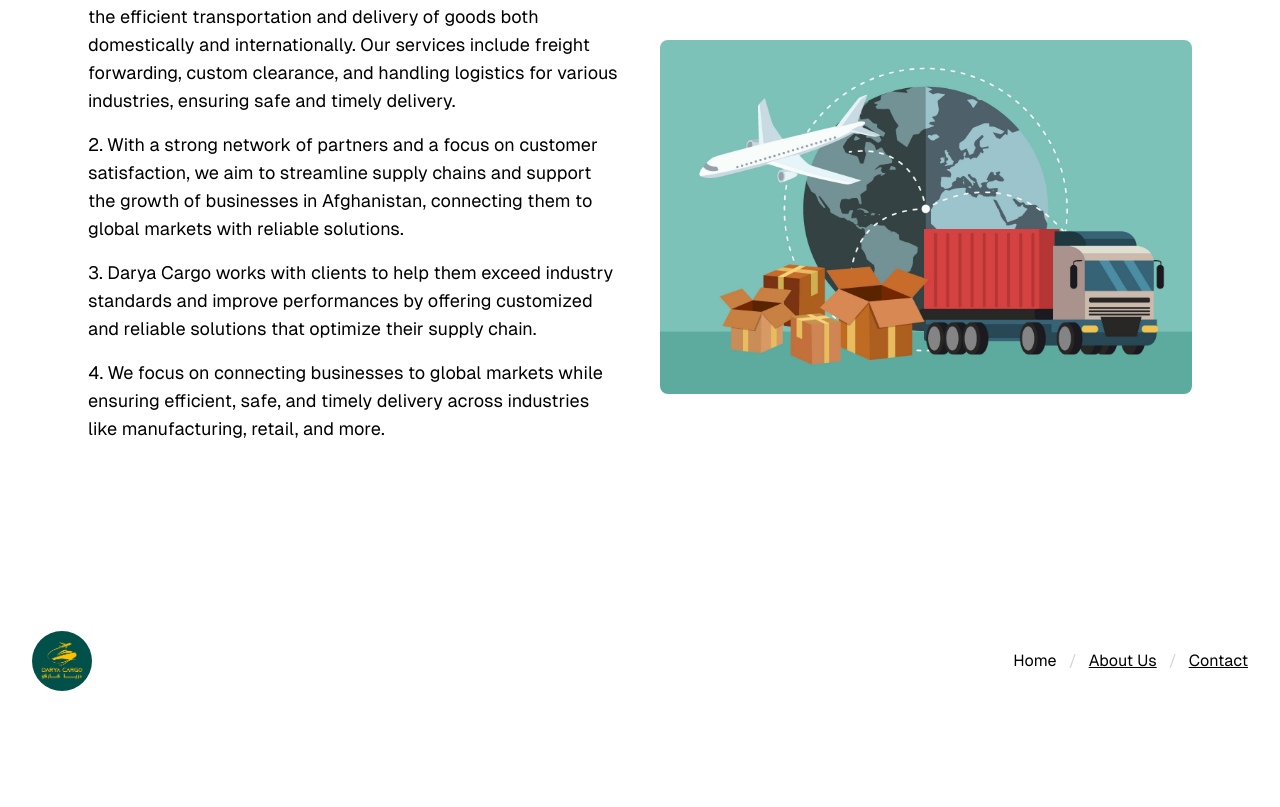
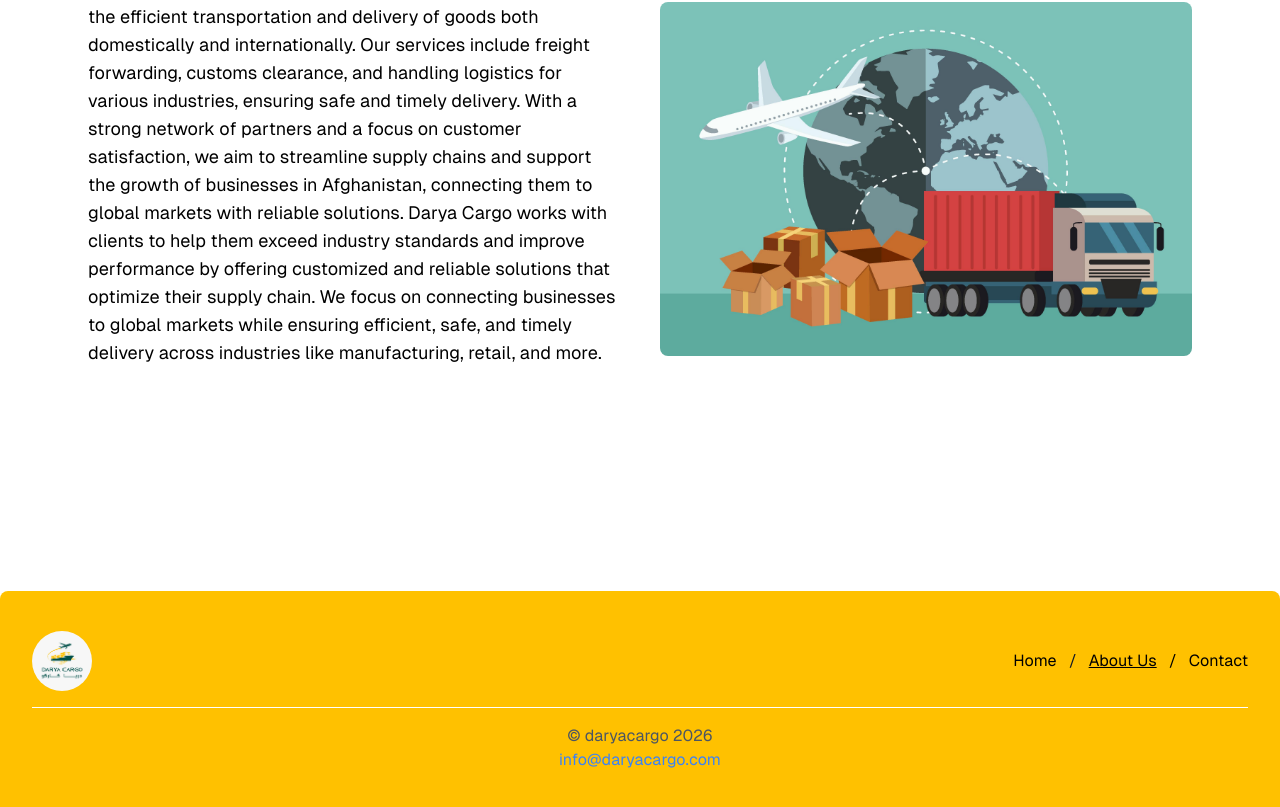
Before and after one commit to AliSinaYOusofi/darya-cargo, a Next.js app: page /about in a window 1280 px wide. Shown: the part 327-1134 px from the top of the page. Before the commit the page ends 1058 px from the top, so only its background shows below. Built offline with nearby package versions, Linux system fonts and the light colour scheme.

Commit message:
added: icons for riverDarya and changed: footer

```diff
--- a/app/about/page.jsx
+++ b/app/about/page.jsx
@@ -12,30 +12,18 @@ export default function Page() {
     return (
         <div className="flex flex-col items-center p-6 min-h-screen">
             <div className="w-full max-w-6xl p-6 rounded-lg">
-                <h1 className="text-4xl md:text-8xl font-bold mb-10 text-center">Darya Cargo</h1>
+                <h1 className="text-4xl md:text-8xl font-bold mb-10 text-center text-[#064f47]">Darya Cargo</h1>
 
                 <div className="flex flex-col md:flex-row items-center md:space-x-10">
                     <div className="flex-1 mb-8 md:mb-0">
                         <p className="text-lg mb-4">
-                            1. We are a cargo company based in Afghanistan, specializing in the efficient transportation and delivery of goods both domestically and internationally. Our services include freight forwarding, custom clearance, and handling logistics for various industries, ensuring safe and timely delivery.
-                        </p>
-
-                        <p className="text-lg mb-4">
-                            2. With a strong network of partners and a focus on customer satisfaction, we aim to streamline supply chains and support the growth of businesses in Afghanistan, connecting them to global markets with reliable solutions.
-                        </p>
-
-                        <p className="text-lg mb-4">
-                            3. Darya Cargo works with clients to help them exceed industry standards and improve performances by offering customized and reliable solutions that optimize their supply chain.
-                        </p>
-
-                        <p className="text-lg mb-4">
-                            4. We focus on connecting businesses to global markets while ensuring efficient, safe, and timely delivery across industries like manufacturing, retail, and more.
+                            We are a cargo company based in Afghanistan, specializing in the efficient transportation and delivery of goods both domestically and internationally. Our services include freight forwarding, customs clearance, and handling logistics for various industries, ensuring safe and timely delivery. With a strong network of partners and a focus on customer satisfaction, we aim to streamline supply chains and support the growth of businesses in Afghanistan, connecting them to global markets with reliable solutions. Darya Cargo works with clients to help them exceed industry standards and improve performance by offering customized and reliable solutions that optimize their supply chain. We focus on connecting businesses to global markets while ensuring efficient, safe, and timely delivery across industries like manufacturing, retail, and more.
                         </p>
                     </div>
 
                     <div className="flex-1">
                         <Image
-                            className="  rounded-lg"
+                            className="rounded-lg"
                             src={CargoImage}
                             alt="Cargo Image"
                             priority
--- a/components/Footer.jsx
+++ b/components/Footer.jsx
@@ -1,19 +1,19 @@
 import Image from 'next/image'
 import React from 'react'
 import { FaFacebook, FaInstagram, FaWhatsapp } from 'react-icons/fa'
-import Logo from '/public/images/logo.jpg'
+import Logo from '../public/images/WhatsApp Image 2024-10-13 at 13.36.48_3da1269d.jpg'
 import { usePathname } from 'next/navigation';
 
 export default function Footer() {
-
     const pathname = usePathname();
+    const currentYear = new Date().getFullYear();
     return (
-        <footer className="mt-auto w-full max-w-[85rem] py-10 px-4 sm:px-6 lg:px-8 mx-auto">
+        <footer className="mt-auto w-full py-10 px-4 sm:px-6 lg:px-8 mx-auto bg-[#ffc100] rounded-tr-lg rounded-tl-lg">
             <div className="flex md:flex-row items-center justify-between flex-wrap flex-col gap-y-4">
                 <div>
                     <a className="mx-auto text-xl font-semibold text-black focus:outline-none" href="/">
                         <Image
-                            className=" h-[40px] w-[40px]  md:w-[60px] md:h-[60px]  rounded-full"
+                            className="h-[40px] w-[40px] md:w-[60px] md:h-[60px] rounded-full"
                             src={Logo}
                             alt="Cargo Image"
                             priority
@@ -22,34 +22,31 @@ export default function Footer() {
                 </div>
 
                 <ul className="text-center ">
-                    <li className="inline-block  relative pe-8 last:pe-0 last-of-type:before:hidden before:absolute before:top-1/2 before:end-3 before:-translate-y-1/2 before:content-['/'] before:text-gray-300">
+                    <li className="inline-block relative pe-8 last:pe-0 last-of-type:before:hidden before:absolute before:top-1/2 before:end-3 before:-translate-y-1/2 before:content-['/'] before:text-gray-900">
                         <a className={`relative ${pathname === "/" ? " underline" : ""}`} href="/">
                             Home
                         </a>
                     </li>
-                    <li className="inline-block relative pe-8 last:pe-0 last-of-type:before:hidden before:absolute before:top-1/2 before:end-3 before:-translate-y-1/2 before:content-['/'] before:text-gray-300">
+                    <li className="inline-block relative pe-8 last:pe-0 last-of-type:before:hidden before:absolute before:top-1/2 before:end-3 before:-translate-y-1/2 before:content-['/'] before:text-gray-000">
                         <a className={`relative ${pathname === "/about" ? " underline" : ""} `} href="/about">
                             About Us
                         </a>
                     </li>
-                    <li className="inline-block relative pe-8 last:pe-0 last-of-type:before:hidden before:absolute before:top-1/2 before:end-3 before:-translate-y-1/2 before:content-['/'] before:text-gray-300">
-                        <a className={`relative ${pathname === "/about" ? " underline" : ""} `} href="/contact">
+                    <li className="inline-block relative pe-8 last:pe-0 last-of-type:before:hidden before:absolute before:top-1/2 before:end-3 before:-translate-y-1/2 before:content-['/'] before:text-gray-900">
+                        <a className={`relative ${pathname === "/contact" ? " underline" : ""} `} href="/contact">
                             Contact
                         </a>
                     </li>
                 </ul>
+            </div>
 
-                {/* <div className="flex justify-center space-x-6 invisible">
-                    <a href="/about" target="_blank" rel="noopener noreferrer" aria-label="Facebook">
-                        <FaFacebook className="transition-all duration-300 hover:-translate-y-1" size={24} />
-                    </a>
-                    <a href="/about" target="_blank" rel="noopener noreferrer" aria-label="Instagram">
-                        <FaInstagram className="transition-all duration-300 hover:-translate-y-1" size={24} />
-                    </a>
-                    <a href="/about" target="_blank" rel="noopener noreferrer" aria-label="WhatsApp">
-                        <FaWhatsapp className="transition-all duration-300 hover:-translate-y-1" size={24} />
-                    </a>
-                </div> */}
+            {/* Divider */}
+            <div className="w-full border-t border-white my-4"></div>
+
+            {/* Footer Text */}
+            <div className="text-center text-gray-600">
+                <p>&copy; daryacargo {currentYear}</p>
+                <p><a href="mailto:info@daryacargo.com" className="text-blue-500">info@daryacargo.com</a></p>
             </div>
         </footer>
     )
--- a/components/Navbar.jsx
+++ b/components/Navbar.jsx
@@ -3,7 +3,7 @@ import { useTheme } from "next-themes";
 import Link from "next/link";
 import Hamburger from "hamburger-react";
 import Image from "next/image";
-import Logo from "/public/images/logo.jpg";
+import Logo from "../public/images/WhatsApp Image 2024-10-13 at 13.36.48_3da1269d.jpg";
 import { FaHome, FaThLarge, FaBoxes, FaPhoneAlt, FaHeart } from "react-icons/fa";
 import { CiHeadphones } from "react-icons/ci";
 import { CiCircleInfo } from "react-icons/ci";
--- a/components/RiverDarya.jsx
+++ b/components/RiverDarya.jsx
@@ -1,24 +1,87 @@
-import React from 'react';
+import React, { useEffect } from 'react';
+import cargo from '../public/images/cargo.png';
+import container from '../public/images/container.png';
+import Image from 'next/image';
+import truck from '../public/images/truck.jpg';
+import receive from '../public/images/receving.jpg';
+import { ScrollTrigger } from "gsap/ScrollTrigger";
+import gsap from 'gsap';
+import { useGSAP } from '@gsap/react';
+
+gsap.registerPlugin(ScrollTrigger);
 
 const AnimatedText = () => {
+    useGSAP(() => {
+        // Animate header text
+        gsap.from(".header-text", {
+            opacity: 0,
+            y: -50,
+            scale: 0.9,
+            duration: 1,
+            ease: "power2.out",
+            scrollTrigger: {
+                trigger: ".header-text",
+
+                scrub: true,
+                toggleActions: "play pause resume reset",
+            },
+        });
+
+        // Animate subheading text with stagger
+        gsap.from(".subheading-text", {
+            opacity: 0,
+            y: 30,
+            duration: 1,
+            ease: "power2.out",
+            stagger: 0.2,
+            scrollTrigger: {
+                trigger: ".subheading-text",
+
+                scrub: true,
+                toggleActions: "play pause resume reset",
+            },
+        });
+
+        // Animate icons (already added in your code)
+        const icons = gsap.utils.toArray(".icon");
+        icons.forEach((box) => {
+            gsap.from(box, {
+                opacity: 0,
+                y: 100,
+                duration: 1,
+                scrollTrigger: {
+                    trigger: box,
+                    scrub: true,
+                    toggleActions: "play pause resume reset",
+                },
+            });
+        });
+    }, []);
+
     return (
-        <section className="flex flex-col items-center justify-center h-screen bg-gradient-to-b  relative overflow-hidden">
-            <div className="loader text-center f">
-                <h1 className="text-4xl md:text-[10em] text-gray-800 font-bold bg-gradient-to-r from-green-200 to-green-400 animate-text">
+        <section className="flex flex-col items-center justify-center h-screen relative text-white mt-20">
+            <div className="river">
+                <h1 className="header-text text-4xl md:text-9xl text-gray-700 font-extrabold">
                     Darya Cargo
                 </h1>
-
             </div>
 
-            <div className=" mt-20 flex items-center justify-center">
+            <div className="mt-10 flex river flex-wrap text-gray-500 justify-center">
                 {['Reliable', 'Global', 'Logistics', 'Solutions'].map((item, index) => (
                     <h2
                         key={index}
-                        className="text-xl md:mx-5 mx-1 md:text-6xl font-semibold text-gray-800"
+                        className="subheading-text text-xl md:mx-6 mx-2 md:text-5xl font-semibold transition-transform transform hover:scale-110"
                     >
                         {item}
                     </h2>
                 ))}
+            </div>
+
+            <div className="flex items-center flex-wrap justify-center md:gap-x-20 gap-x-14 md:mt-20 mt-10">
+                <Image src={container} alt="Container" className="icon md:w-40 md:h-40 w-10 h-10" />
+                <Image src={cargo} alt="Cargo" className="icon md:w-40 md:h-40 w-10 h-10" />
+                <Image src={truck} alt="Truck" className="icon md:w-44 md:h-40 w-10 h-10" />
+                <Image src={receive} alt="Receive" className="icon md:w-40 md:h-40 w-10 h-10" />
             </div>
         </section>
     );
--- a/components/Stats.jsx
+++ b/components/Stats.jsx
@@ -25,6 +25,7 @@ const CargoStats = () => {
       });
     });
   }, []);
+
   return (
     <div className="stats mx-auto w-[90%] grid grid-cols-1 sm:grid-cols-2 md:grid-cols-2 gap-8 p-10 rounded-xl">
       <div className="stat bg-gradient-to-br from-[#064f47] to-[#075c52] rounded-lg p-8 flex flex-col items-center transition duration-300 ease-in-out hover:shadow-lg hover:shadow-[#0a6d61]/50 relative overflow-hidden">
--- a/components/TrackShipment.jsx
+++ b/components/TrackShipment.jsx
@@ -57,7 +57,7 @@ const TrackYourShipments = () => {
     <div className="relative h-fit mt-20 border-2 border-gray-300 p-10 mx-auto w-[90%] rounded-md flex flex-col justify-center items-center text-center space-y-6">
       <h2 className="title text-3xl md:text-8xl font-bold tracking-wider mb-4 text-black">Track Your Shipments</h2>
       <p className="subtitle text-xl md:text-3xl font-medium mx-auto mb-8 text-black">
-        Choose a provider below to track your shipment’s journey in real-time.
+        Choose a carrier below to track your shipment’s journey in real-time.
       </p>
       <div className="flex flex-col justify-center items-center space-y-4">
         <a
```
Also changed, not shown: public/images/receving.jpg (added), public/images/truck.jpg (added). Lines whose indentation alone changed are shown as unchanged.
